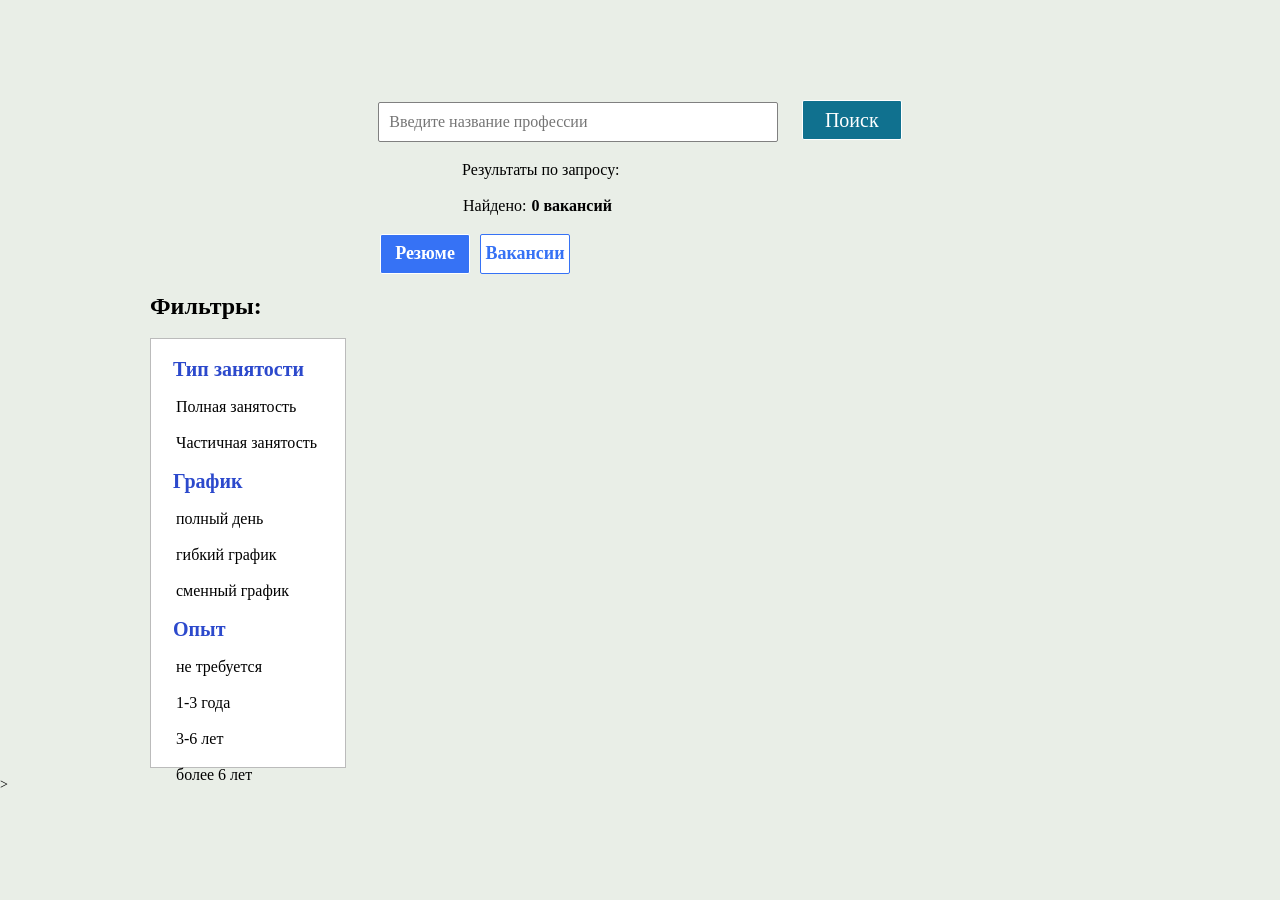
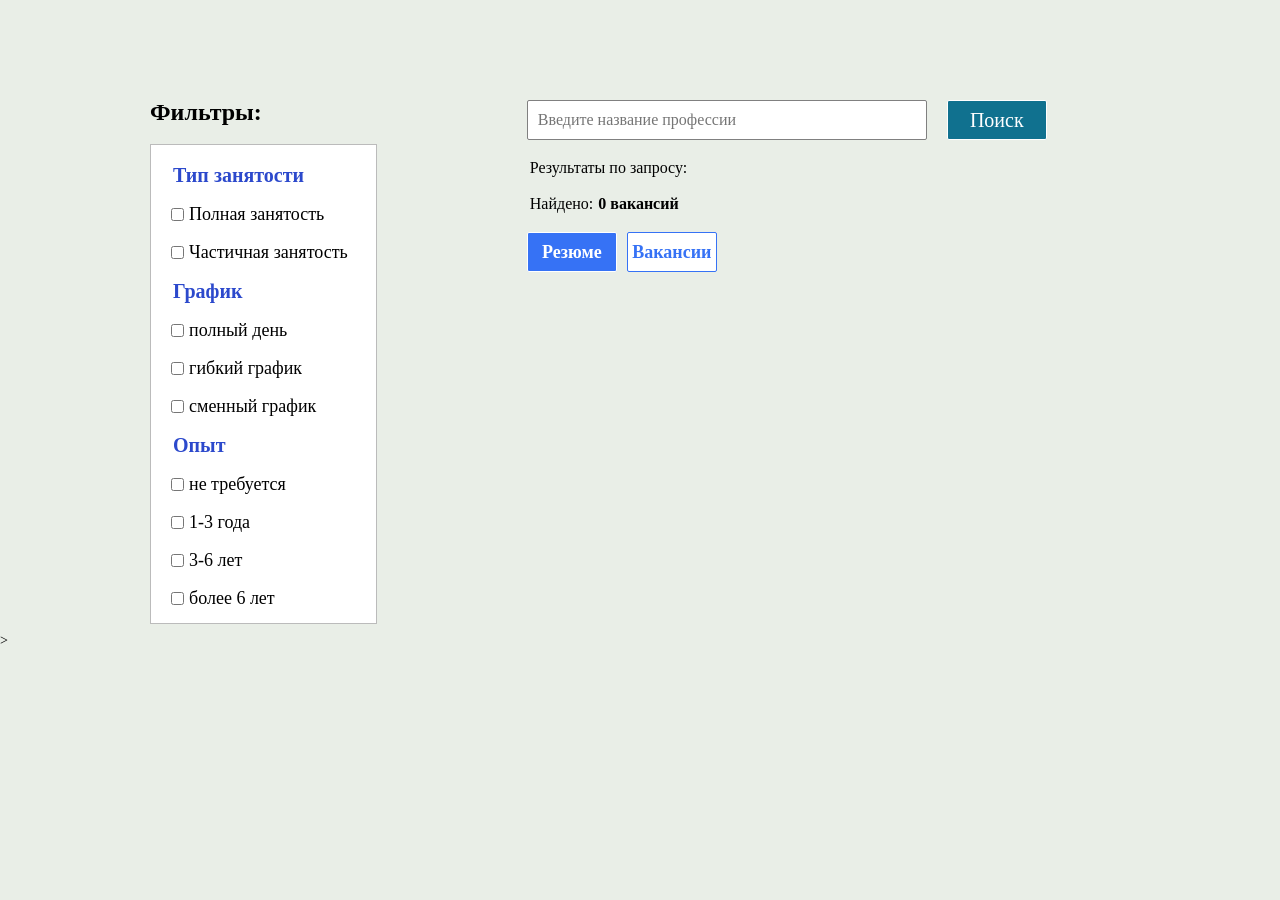
Before and after one commit to AEgor18/praktika, a Flask app: page /vacancies in a window 1280 px wide. After the commit the page ends 644 px from the top, so only its background shows below. Run offline with Flask 3, Linux system fonts and the light colour scheme; data that the repository does not hold is empty.

Commit message:
add main.py

```diff
--- a/app.py
+++ b/app.py
@@ -29,13 +29,16 @@ mydb_vacancy = mysql.connector.connect(
 
 mycursor_resume = mydb_resume.cursor()
 mycursor_vacancy = mydb_vacancy.cursor()
+mycursor_vacancy.execute("TRUNCATE TABLE hh_vacancies2")
+mycursor_vacancy.execute("ALTER TABLE hh_vacancies2 AUTO_INCREMENT = 1")
+mydb_vacancy.commit()
+mycursor_resume.execute("TRUNCATE TABLE resume")
 mycursor_resume.execute("ALTER TABLE resume AUTO_INCREMENT = 1")
-mycursor_resume.execute("TRUNCATE TABLE resume")
 mydb_resume.commit()
-mycursor_vacancy.execute("ALTER TABLE hh_vacancies2 AUTO_INCREMENT = 1")
-mycursor_vacancy.execute("TRUNCATE TABLE hh_vacancies2")
-mydb_vacancy.commit()
 def parse_resumes(text, items=50):
+    mycursor_resume.execute("TRUNCATE TABLE resume")
+    mycursor_resume.execute("ALTER TABLE resume AUTO_INCREMENT = 1")
+    mydb_resume.commit()
     resume_count = 0
     page = 0
     while resume_count < items:
@@ -61,7 +64,10 @@ def parse_resumes(text, items=50):
                 pass
         page += 1
 
-def parse_vacancies(text, items=20):
+def parse_vacancies(text, items=30):
+    mycursor_vacancy.execute("TRUNCATE TABLE hh_vacancies2")
+    mycursor_vacancy.execute("ALTER TABLE hh_vacancies2 AUTO_INCREMENT = 1")
+    mydb_vacancy.commit()
     def get_url(page):
         url = f'https://hh.ru/search/vacancy?text={text}&salary=&ored_clusters=true&page={page}'
         response = requests.get(url, headers=headers)
@@ -87,7 +93,7 @@ def parse_vacancies(text, items=20):
                             'class': 'magritte-text___pbpft_3-0-9 magritte-text_style-primary___AQ7MW_3-0-9 magritte-text_typography-label-1-regular___pi3R-_3-0-9'}).text.replace(
                             ' ', ' ')
                         description = data.find_all('p', {'class': 'vacancy-description-list-item'})
-                        experience = description[0].text if description else "Не указано"
+                        experience = description[0].text.replace(' 1-3 года', '1-3 года').replace(' 3-6 лет', '3-6 лет').replace(' более 6 лет', 'более 6 лет') if description else "Не указано"
                         schedule1 = description[1].text
                         parts = schedule1.split(', ')
                         schedule = parts[0]
@@ -130,17 +136,36 @@ def index():
     return render_template('index.html', resumes=resumes)
 
 @app.route('/vacancies', methods=['GET', 'POST'])
+@app.route('/vacancies', methods=['GET', 'POST'])
 def vacancies():
     if request.method == 'POST':
         text = request.form.get('text')
+        employment_filter = request.form.getlist('employment')
+        schedule_filter = request.form.getlist('schedule')
+        experience_filter = request.form.getlist('experience')
+
         parse_vacancies(text)
-        mycursor_vacancy.execute("SELECT * FROM hh_vacancies2 WHERE position LIKE %s", ('%' + text + '%',))
+
+        query = "SELECT * FROM hh_vacancies2 WHERE position LIKE %s"
+        query_params = ['%' + text + '%']
+
+        if employment_filter:
+            query += " AND employment IN ({})".format(', '.join(['%s'] * len(employment_filter)))
+            query_params.extend(employment_filter)
+        if schedule_filter:
+            query += " AND schedule IN ({})".format(', '.join(['%s'] * len(schedule_filter)))
+            query_params.extend(schedule_filter)
+        if experience_filter:
+            query += " AND experience IN ({})".format(', '.join(['%s'] * len(experience_filter)))
+            query_params.extend(experience_filter)
+
+        mycursor_vacancy.execute(query, query_params)
         vacancies = mycursor_vacancy.fetchall()
         return render_template('vacancies.html', vacancies=vacancies, text=text)
     else:
         mycursor_vacancy.execute("SELECT * FROM hh_vacancies2")
         vacancies = mycursor_vacancy.fetchall()
-    return render_template('vacancies.html', vacancies=vacancies)
+        return render_template('vacancies.html', vacancies=vacancies)
 
 if __name__ == '__main__':
     app.run(debug=True)
--- a/static/css/vacancies.css
+++ b/static/css/vacancies.css
@@ -83,10 +83,9 @@ body {
 .results {
     font-size: 16px;
     text-align: center;
-    margin-right: 125px;
     margin-bottom: 20px;
     display: flex;
-    margin-left: 462px;
+    margin-left: 3px;
 }
 
 .results-p1 {
@@ -95,7 +94,7 @@ body {
 }
 
 .results-p2 {
-    padding-left: 20px;
+    padding-left: 3px;
 }
 
 .change{
@@ -149,7 +148,7 @@ body {
     background-color: #fff;
     margin-bottom: 30px ;
     width: 400px;
-    max-height: 230px;
+    max-height: 250px;
     border: 1px solid #bbbbbb;
     border-radius: 5px;
 }
@@ -239,20 +238,15 @@ body {
 
 .filter-p{
     margin-left: 5px;
-    font-size: 16px;
+    font-size: 18px;
     margin-right: 8px;
     cursor: pointer;
 }
 .results1 {
-    margin-left: 443px;
     font-size: 16px;
     text-align: center;
     margin-bottom: 20px;
     display: flex;
-}
-
-.cards{
-    margin-left: 114px;
 }
 
 .filters {
@@ -261,7 +255,7 @@ body {
     margin-bottom: 10px;
     margin-left: 150px;
     padding: 20px;
-    max-height: 430px;
+    max-height: 480px;
     background-color: #fff;
 }
 
@@ -271,6 +265,7 @@ body {
 }
 
 .filter-title{
+    margin-top: 100px;
     margin-left: 150px;
     font-size: 24px;
     font-weight: bold;
@@ -282,3 +277,11 @@ body {
     margin-left: 2px;
     color: rgb(44, 73, 204);
 }
+
+.forma {
+    display: flex;
+}
+
+.center-block{
+    margin-left: 150px;
+}
--- a/templates/vacancies.html
+++ b/templates/vacancies.html
@@ -1,99 +1,3 @@
-<!--<!DOCTYPE html>-->
-<!--<html lang="en">-->
-<!--<head>-->
-<!--    <meta charset="UTF-8">-->
-<!--    <meta name="viewport" content="width=device-width, initial-scale=1.0">-->
-<!--    <title>Практика</title>-->
-<!--        <link rel="stylesheet" href="{{ url_for('static', filename='css/vacancies.css') }}">-->
-<!--</head>-->
-<!--<body>-->
-<!--    <div class="hh">-->
-<!--        <input class="hh-input" type="text" placeholder="Введите название профессии" required>-->
-<!--        <a class="hh-a" href="#"> -->
-<!--            <button class="hh-button">Поиск</button>-->
-<!--        </a>-->
-<!--    </div>-->
-<!--    <div class="results">-->
-<!--        <p class="results-p">Результаты по запросу:</p>-->
-<!--        <p class="results-p1">курьер</p>-->
-<!--    </div>-->
-<!--    <div class="results1">-->
-<!--        <p class="results-p2">Найдено:</p>-->
-<!--        <p class="results-p1">40 вакансий</p>-->
-<!--    </div>-->
-<!--    <div class="change">-->
-<!--        <a class="change-resume" href="vacanies.html"><button class="resume-button">Вакансии</button></a>-->
-<!--        <a class="change-vacancies" href="resumes.html"><button class="vacancies-button">Резюме</button></a>-->
-<!--    </div>-->
-<!--    <div class="vacancies">-->
-<!--        <div class="filters">-->
-<!--            <div class="filter">-->
-<!--                <input type="checkbox">-->
-<!--                <p class="filter-p">Полная занятость</p>-->
-<!--            </div>-->
-<!--            <div class="filter">-->
-<!--                <input type="checkbox">-->
-<!--                <p class="filter-p">Частичная занятость</p>-->
-<!--            </div>-->
-<!--            <div class="filter">-->
-<!--                <input type="checkbox">-->
-<!--                <p class="filter-p">полный день</p>-->
-<!--            </div>-->
-<!--            <div class="filter">-->
-<!--                <input type="checkbox">-->
-<!--                <p class="filter-p">гибкий график</p>-->
-<!--            </div>-->
-<!--            <div class="filter">-->
-<!--                <input type="checkbox">-->
-<!--                <p class="filter-p">сменный график</p>-->
-<!--            </div>-->
-<!--            <div class="filter">-->
-<!--                <input type="checkbox">-->
-<!--                <p class="filter-p">не требуется</p>-->
-<!--            </div>-->
-<!--            <div class="filter">-->
-<!--                <input type="checkbox">-->
-<!--                <p class="filter-p">1-3 года</p>-->
-<!--            </div>-->
-<!--            <div class="filter">-->
-<!--                <input type="checkbox">-->
-<!--                <p class="filter-p">3-6 лет</p>-->
-<!--            </div>-->
-<!--        </div>-->
-<!--        <div class="card">-->
-<!--            <p class="position">Курьер Яндекс Еда</p>-->
-<!--            <div class="line">-->
-<!--                <p class="salary">от 120000 P на руки</p>-->
-<!--                <p class="experience">Без опыта</p>-->
-<!--            </div>-->
-<!--            <div class="job">-->
-<!--                <p class="employment">Полная занятость,</p>-->
-<!--                <p class="schedule">полный день</p>-->
-<!--            </div>-->
-<!--            <div class="company-line">-->
-<!--                <p class="company1">Компания:</p>-->
-<!--                <p class="company">Яндекс Еда</p>-->
-<!--            </div>-->
-<!--            <div class="address-line">-->
-<!--                <p class="address1">Наш адрес:</p>-->
-<!--                <p class="address">Москва, улица Сущевский Вал, 64</p>-->
-<!--            </div>-->
-<!--        </div>-->
-<!--    </div>-->
-<!--    <script>-->
-<!--        const input = document.querySelector('.hh-input');-->
-<!--        const link = document.querySelector('.hh-a');-->
-
-<!--        input.addEventListener('input', () => {-->
-<!--            if (input.value.trim() !== '') {-->
-<!--                link.href = 'vacancies.html?q=' + encodeURIComponent(input.value); URL-->
-<!--            } else {-->
-<!--                link.href = '#';-->
-<!--            }-->
-<!--        });-->
-<!--    </script>-->
-<!--</html>-->
-
 <!DOCTYPE html>
 <html lang="en">
 <head>
@@ -103,11 +7,64 @@
     <link rel="stylesheet" href="{{ url_for('static', filename='css/vacancies.css') }}">
 </head>
 <body>
+    <form method="POST">
+        <div class="forma">
+            <div>
+                <div>
+                    <p class="filter-title">Фильтры:</p>
+                </div>
+                <div class="filters">
+                    <div class="filter">
+                        <p class="title-p">Тип занятости</p>
+                    </div>
+                    <div class="filter">
+                        <input type="checkbox" name="employment" value="Полная занятость" id="full_employment">
+                        <label for="full_employment"><p class="filter-p">Полная занятость</p></label>
+                    </div>
+                    <div class="filter">
+                        <input type="checkbox" name="employment" value="Частичная занятость" id="part_employment">
+                        <label for="part_employment"><p class="filter-p">Частичная занятость</p></label>
+                    </div>
+                    <div class="filter">
+                        <p class="title-p">График</p>
+                    </div>
+                    <div class="filter">
+                        <input type="checkbox" name="schedule" value="полный день" id="full_day">
+                        <label for="full_day"><p class="filter-p">полный день</p></label>
+                    </div>
+                    <div class="filter">
+                        <input type="checkbox" name="schedule" value="гибкий график" id="flex_day">
+                        <label for="flex_day"><p class="filter-p">гибкий график</p></label>
+                    </div>
+                    <div class="filter">
+                        <input type="checkbox" name="schedule" value="сменный график" id="part_day">
+                        <label for="part_day"><p class="filter-p">сменный график</p></label>
+                    </div>
+                    <div class="filter">
+                        <p class="title-p">Опыт</p>
+                    </div>
+                    <div class="filter">
+                        <input type="checkbox" name="experience" value=" не требуется" id="none_experience">
+                        <label for="none_experience"><p class="filter-p"> не требуется</p></label>
+                    </div>
+                    <div class="filter">
+                        <input type="checkbox" name="experience" value=" 1-3 года" id="one_three_experience">
+                        <label for="one_three_experience"><p class="filter-p"> 1-3 года</p></label>
+                    </div>
+                    <div class="filter">
+                        <input type="checkbox" name="experience" value=" 3-6 лет" id="three_six_experience">
+                        <label for="three_six_experience"><p class="filter-p"> 3-6 лет</p></label>
+                    </div>
+                    <div class="filter">
+                        <input type="checkbox" name="experience" value=" более 6 лет" id="more_six_experience">
+                        <label for="more_six_experience"><p class="filter-p"> более 6 лет</p></label>
+                    </div>
+                </div>
+            </div>
+            <div class="center-block">
                 <div class="hh">
-        <form method="POST">
                     <input class="hh-input" type="text" name="text" placeholder="Введите название профессии" required>
                     <button class="hh-button" type="submit">Поиск</button>
-        </form>
                 </div>
                 <div class="results">
                     <p class="results-p">Результаты по запросу:</p>
@@ -120,50 +77,6 @@
                 <div class="change">
                     <a class="change-resume" href="{{ url_for('index') }}"><button class="resume-button">Резюме</button></a>
                     <a class="change-vacancies" href="{{ url_for('vacancies') }}"><button class="vacancies-button">Вакансии</button></a>
-    </div>
-    <div class="vacancies">
-        <div>
-            <div>
-                <p class="filter-title">Фильтры:</p>
-            </div>
-            <div class="filters">
-                <div class="filter">
-                    <p class="title-p">Тип занятости</p>
-                </div>
-                <div class="filter">
-                    <p class="filter-p">Полная занятость</p>
-                </div>
-                <div class="filter">
-                    <p class="filter-p">Частичная занятость</p>
-                </div>
-                <div class="filter">
-                    <p class="title-p">График</p>
-                </div>
-                <div class="filter">
-                    <p class="filter-p">полный день</p>
-                </div>
-                <div class="filter">
-                    <p class="filter-p">гибкий график</p>
-                </div>
-                <div class="filter">
-                    <p class="filter-p">сменный график</p>
-                </div>
-                <div class="filter">
-                    <p class="title-p">Опыт</p>
-                </div>
-                <div class="filter">
-                    <p class="filter-p">не требуется</p>
-                </div>
-                <div class="filter">
-                    <p class="filter-p">1-3 года</p>
-                </div>
-                <div class="filter">
-                    <p class="filter-p">3-6 лет</p>
-                </div>
-                <div class="filter">
-                    <p class="filter-p">более 6 лет</p>
-                </div>
-            </div>
                 </div>
                  <div class="cards">
                     {% for vacancy in vacancies %}
@@ -188,6 +101,8 @@
                     </div>
                     {% endfor %}
                  </div>
+            </div>
         </div>>
+    </form>
 </body>
 </html>
```
Lines whose indentation alone changed are shown as unchanged.
